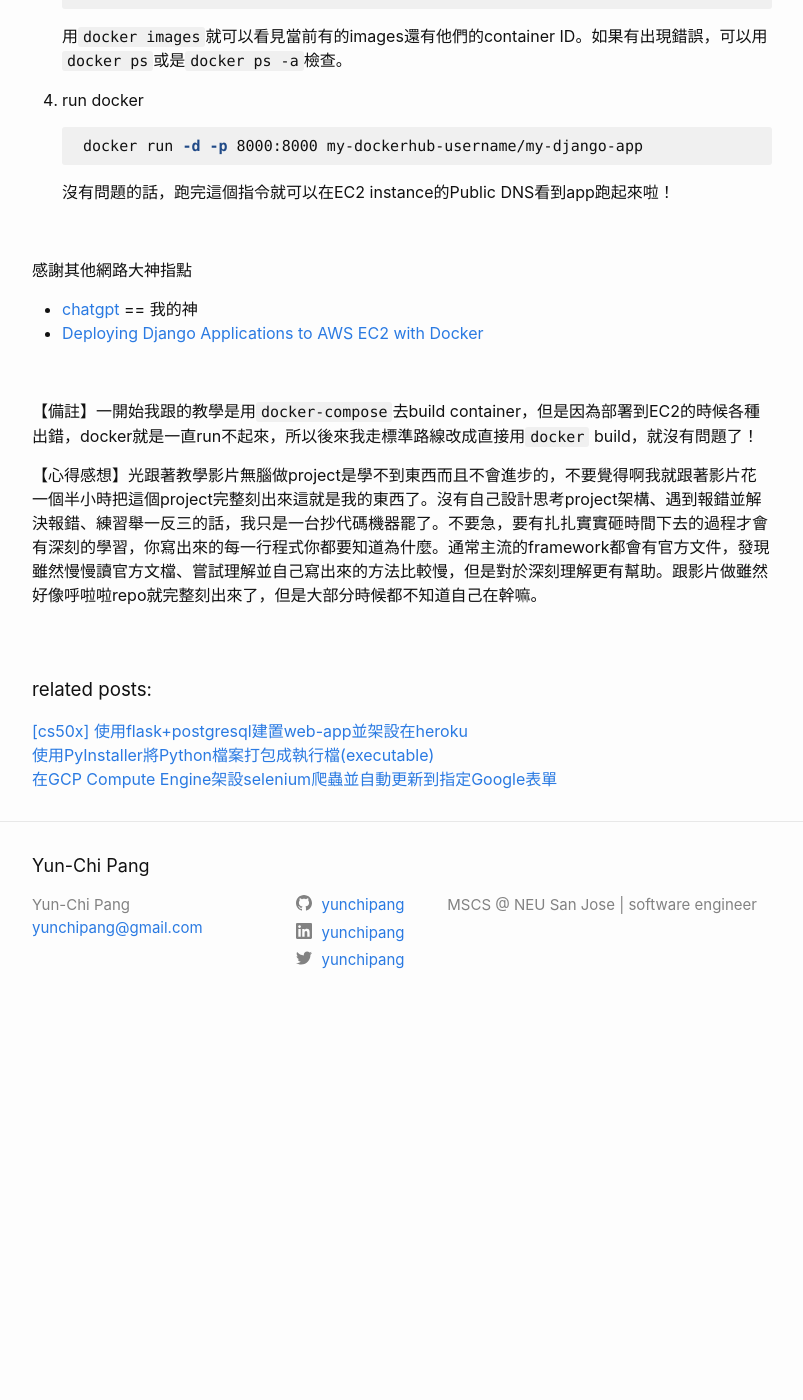
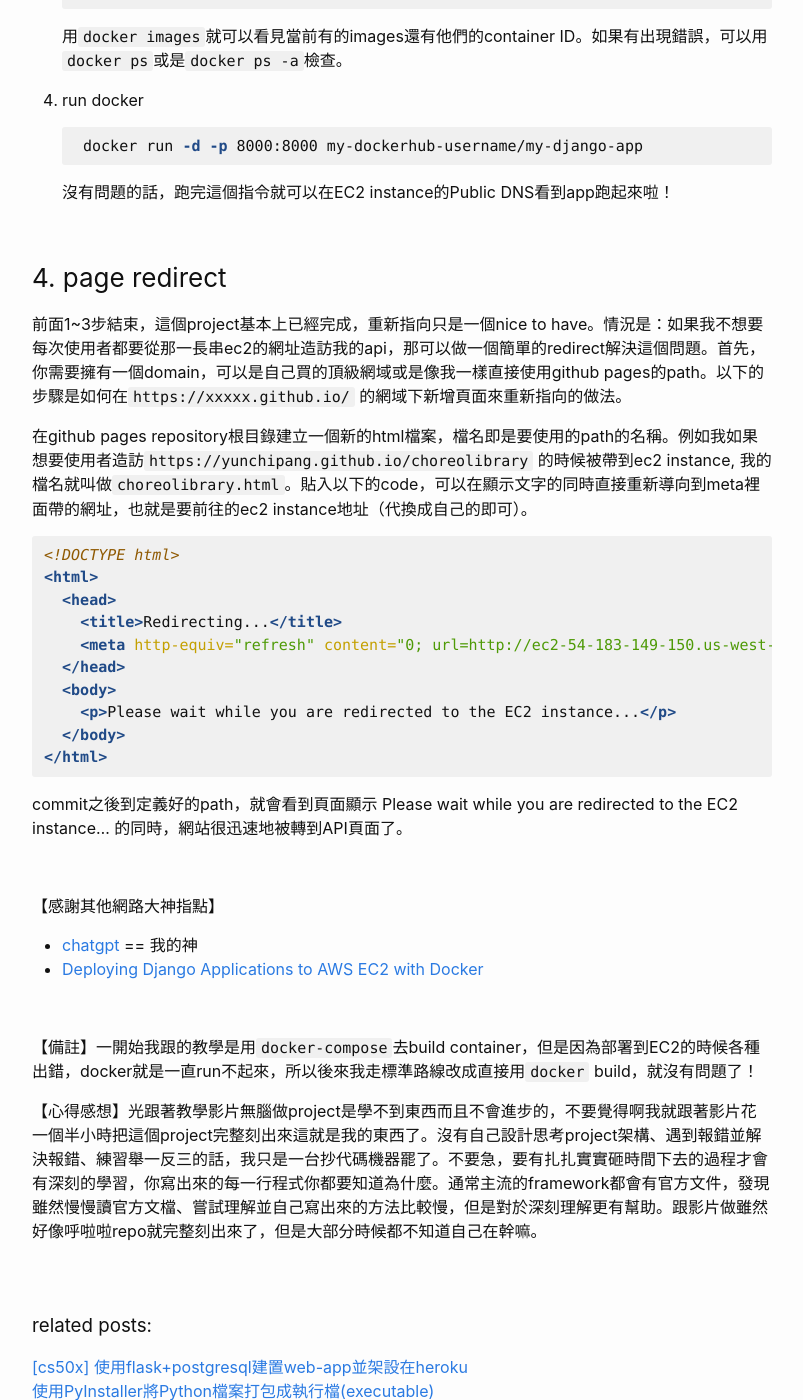
Before and after one commit to yunchipang/yunchipang.github.io, a Jekyll site: the page built from _posts/2023-02-23-deploying-dockerized-django-app-to-aws-ec2.md, in a window 1280 px wide and 1400 px high, scrolled down 2316 px. Shown: the whole window, without its empty margins (238-1041 px from the left). Built offline with Jekyll 4.4.1, drawn with Linux system fonts in a browser that asks for light colours; before the commit the page ends 3348 px from its top, so only the background shows below that; some of the changed text lies outside the part shown.

Commit message:
add redirect instructions

````diff
--- a/_posts/2023-02-23-deploying-dockerized-django-app-to-aws-ec2.md
+++ b/_posts/2023-02-23-deploying-dockerized-django-app-to-aws-ec2.md
@@ -64,7 +64,7 @@ tags: [python, django, docker, aws]
 
 <br/>
 
-### 3. 部署到AWS EC2
+### 3. deploy to AWS EC2 instance
 
 這邊假設大家都會建立EC2 instance！步驟就跟平常一樣，只是在選機器的時候要記得選Amazon ECS-Optimized Amazon Linux 2。
 
@@ -105,7 +105,30 @@ tags: [python, django, docker, aws]
 
 <br/>
 
-感謝其他網路大神指點
+### 4. page redirect
+
+前面1~3步結束，這個project基本上已經完成，重新指向只是一個nice to have。情況是：如果我不想要每次使用者都要從那一長串ec2的網址造訪我的api，那可以做一個簡單的redirect解決這個問題。首先，你需要擁有一個domain，可以是自己買的頂級網域或是像我一樣直接使用github pages的path。以下的步驟是如何在`https://xxxxx.github.io/` 的網域下新增頁面來重新指向的做法。
+
+在github pages repository根目錄建立一個新的html檔案，檔名即是要使用的path的名稱。例如我如果想要使用者造訪`https://yunchipang.github.io/choreolibrary` 的時候被帶到ec2 instance, 我的檔名就叫做`choreolibrary.html`。貼入以下的code，可以在顯示文字的同時直接重新導向到meta裡面帶的網址，也就是要前往的ec2 instance地址（代換成自己的即可）。
+
+```html
+<!DOCTYPE html>
+<html>
+  <head>
+    <title>Redirecting...</title>
+    <meta http-equiv="refresh" content="0; url=http://ec2-54-183-149-150.us-west-1.compute.amazonaws.com:8000/">
+  </head>
+  <body>
+    <p>Please wait while you are redirected to the EC2 instance...</p>
+  </body>
+</html>
+```
+
+commit之後到定義好的path，就會看到頁面顯示 Please wait while you are redirected to the EC2 instance... 的同時，網站很迅速地被轉到API頁面了。
+
+<br/>
+
+【感謝其他網路大神指點】
 - [chatgpt](https://chat.openai.com/) == 我的神
 - [Deploying Django Applications to AWS EC2 with Docker](https://stackabuse.com/deploying-django-applications-to-aws-ec2-with-docker/)
 
````
